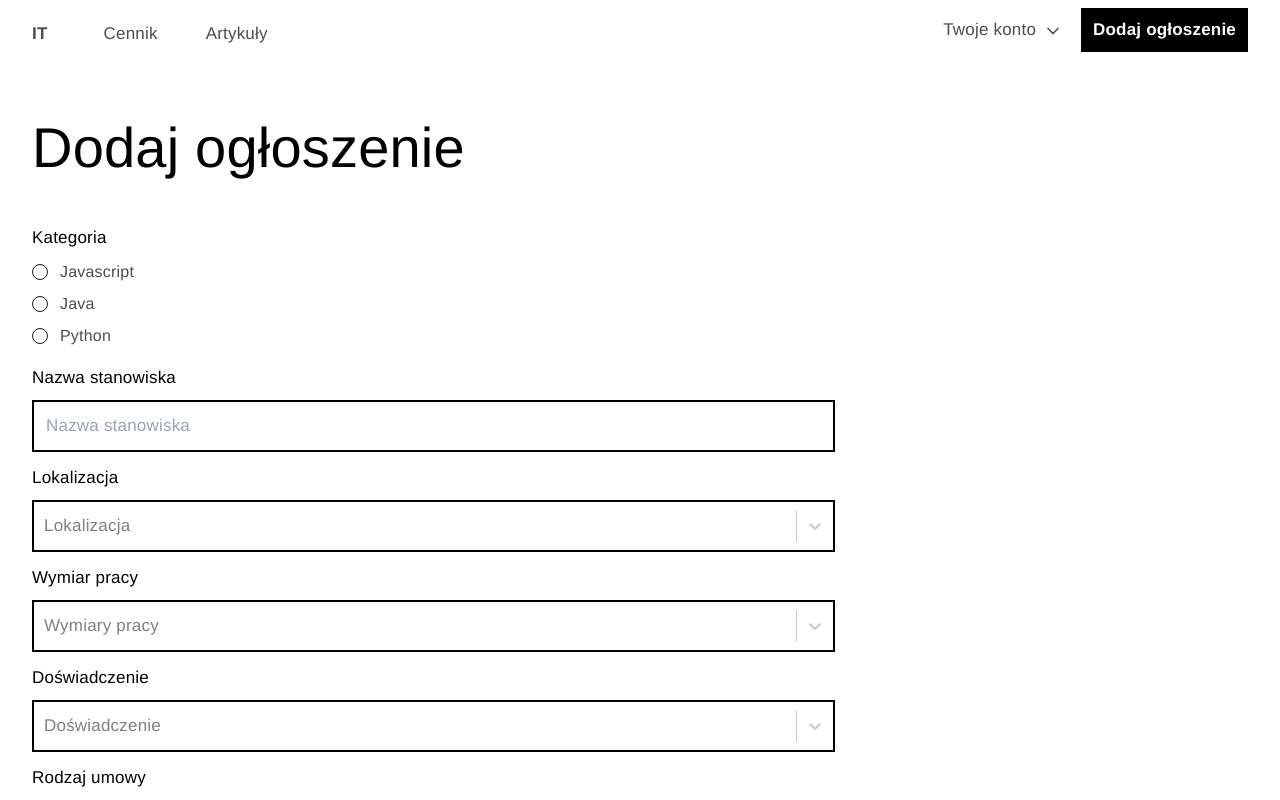
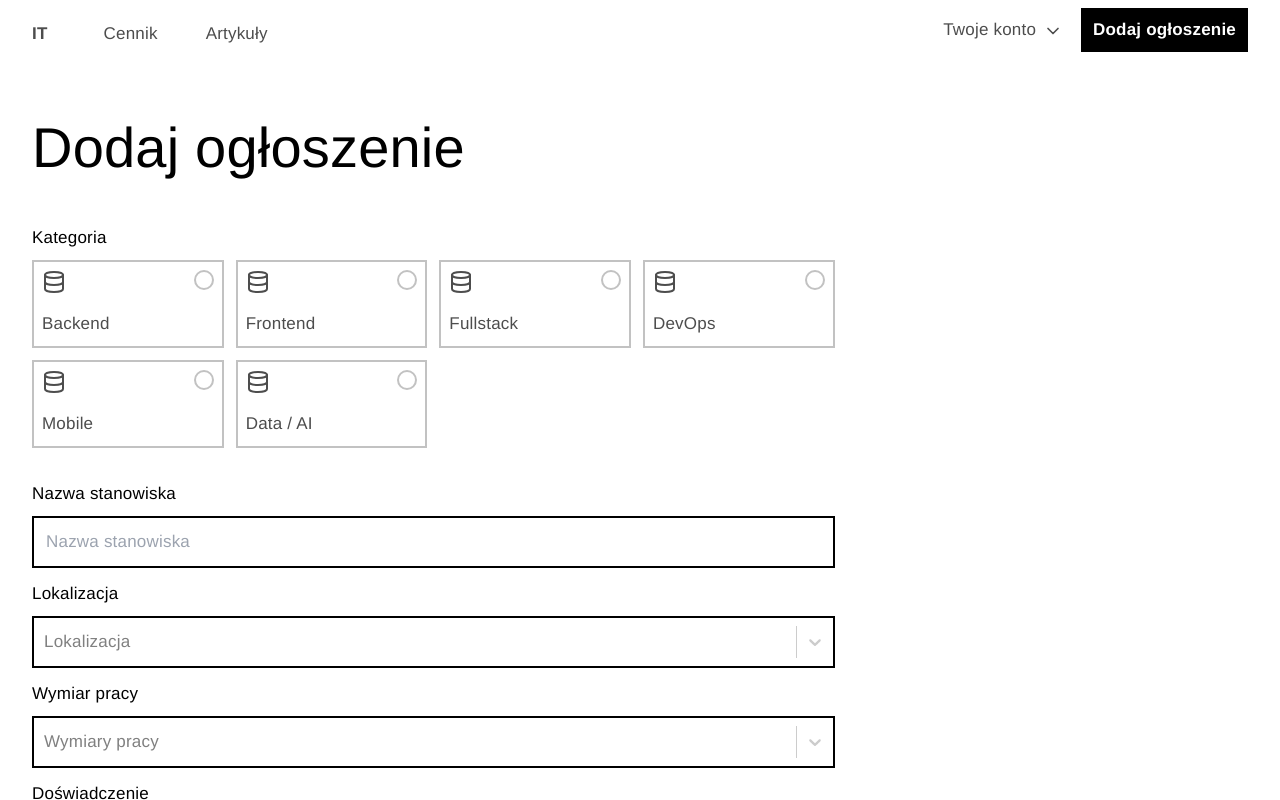
Before and after one commit to damiankomonski/nextjs-itjobs, a Next.js app: page /add-ad/1 in a window 1280 px wide. Shown: the top 800 px of the page. Built offline with nearby package versions, Linux system fonts and the light colour scheme.

Commit message:
custom checkboxes in Kategoria choose, add anouncement page

```diff
--- a/src/app/add-ad/1/page.tsx
+++ b/src/app/add-ad/1/page.tsx
@@ -6,8 +6,6 @@ import Select from "react-select";
 
 import Header from "@/components/Header";
 import { Input } from "@/components/ui/input";
-import { Label } from "@/components/ui/label";
-import { RadioGroup, RadioGroupItem } from "@/components/ui/radio-group";
 import { Checkbox } from "@/components/ui/checkbox"
 import {
     Field,
@@ -18,6 +16,15 @@ import {
     FieldSet,
 } from "@/components/ui/field"
 import Tiptap from "@/components/Tiptap";
+  import {
+    Tabs,
+    TabsContent,
+    TabsList,
+    TabsTrigger,
+  } from "@/components/ui/tabs";
+import { Database } from "lucide-react";
+import { cn } from "@/lib/utils";
+// import Tiptap from "@/components/Tiptap";
 
 type select_option = {
     value: string,
@@ -51,10 +58,20 @@ export default function AddAd1(){
         {value: "zdalnie", label: "Zdalnie"}
     ];
 
+    const category_options: { id: string; label: string }[] = [
+        { id: "backend", label: "Backend" },
+        { id: "frontend", label: "Frontend" },
+        { id: "fullstack", label: "Fullstack" },
+        { id: "devops", label: "DevOps" },
+        { id: "mobile", label: "Mobile" },
+        { id: "data", label: "Data / AI" },
+    ];
+
     const [currentPage, setCurrentPage] = useState<number>(0);
     const [editorContent, setEditorContent] = useState('');
     const [recruitmentSteps, setRecruitmentSteps] = useState<string[]>(['']);
     const [salaryValues, setSalaryValues] = useState([0, 50000]);
+    const [selectedCategory, setSelectedCategory] = useState<string>("");
 
     const handleEditorChange = (content: string) => {
         setEditorContent(content);
@@ -79,31 +96,56 @@ export default function AddAd1(){
                 <section>
                     <div className="container">
                         <div className="grid grid-cols-12 gap-x-6">
-                            <div className="col-span-full md:col-span-9 mb-4">
+                            <div className="col-span-full lg:col-span-8 mb-4">
                                 <h1 className="h2 mt-4">Dodaj ogłoszenie</h1>
                             </div>
 
-                            <div className="col-span-full md:col-span-8">
+                            <div className="col-span-full lg:col-span-8">
                                 <form action="">
                                     <div className="mb-4">
-                                        {/* <h2 className="h5">Kategoria</h2> */}
+                                        <p className="w-full mb-2 block text-black">Kategoria</p>
 
-                                        <div className="">
-                                            <label className="w-full mb-2 block text-black">Kategoria</label>
-                                            <RadioGroup defaultValue="option-one">
-                                                <div className="flex items-center gap-3">
-                                                    <RadioGroupItem value="javascript" id="javascript" />
-                                                    <Label htmlFor="javascript" className="text-base">Javascript</Label>
-                                                </div>
-                                                <div className="flex items-center gap-3">
-                                                    <RadioGroupItem value="java" id="java" />
-                                                    <Label htmlFor="java" className="text-base">Java</Label>
-                                                </div>
-                                                <div className="flex items-center gap-3">
-                                                    <RadioGroupItem value="python" id="python" />
-                                                    <Label htmlFor="python" className="text-base">Python</Label>
-                                                </div>
-                                            </RadioGroup>
+                                        <div
+                                            className="grid grid-cols-1 sm:grid-cols-3 md:grid-cols-4 gap-3 mb-8"
+                                            role="radiogroup"
+                                            aria-label="Kategoria"
+                                        >
+                                            {category_options.map(({ id, label }) => {
+                                                const selected = selectedCategory === id;
+                                                return (
+                                                    <div
+                                                        key={id}
+                                                        className={cn(
+                                                            "flex relative w-full items-center gap-3 border-2 border-grey-500 transition-colors",
+                                                            selected && "border-black"
+                                                        )}
+                                                    >
+                                                        <label
+                                                            htmlFor={`category-${id}`}
+                                                            className="block w-full hover:cursor-pointer"
+                                                        >
+
+                                                            <input
+                                                                type="radio"
+                                                                name="category"
+                                                                value={id}
+                                                                id={`category-${id}`}
+                                                                checked={selected}
+                                                                onChange={() => setSelectedCategory(id)}
+                                                                className={cn(
+                                                                    "h-4 w-4 shrink-0 cursor-pointer absolute top-2 right-2"
+                                                                )}
+                                                            />
+
+                                                            <div className="px-2 py-2">
+                                                                <Database className="w-6 h-6" />
+                                                            </div>
+
+                                                            <span className="py-2 px-2 block">{label}</span>
+                                                        </label>
+                                                    </div>
+                                                );
+                                            })}
                                         </div>
                                     </div>
 
@@ -217,9 +259,9 @@ export default function AddAd1(){
 
                                         <div className="mb-3">
                                             <label className="w-full mb-2 block text-black">Wynagrodzenie</label>
-                                            <input type="text" className="border border-2 border-black py-[.625rem] px-3 focus:outline-none focus:border-black" placeholder="Od" onChange={() => {}} />
+                                            <input type="text" className="border border-2 border-black py-[.625rem] px-3 focus:outline-none focus:border-black w-40" placeholder="Od" onChange={() => {}} />
                                             <span className="inline-block px-4">-</span>
-                                            <input type="text" className="border border-2 border-black py-[.625rem] px-3 focus:outline-none focus:border-black" placeholder="Do" onChange={() => {}} />
+                                            <input type="text" className="border border-2 border-black py-[.625rem] px-3 focus:outline-none focus:border-black w-40" placeholder="Do" onChange={() => {}} />
                                         </div>
 
                                         <div className="mb-3">
--- a/src/app/globals.scss
+++ b/src/app/globals.scss
@@ -280,40 +280,36 @@ ul{
     }
 }
 
-
-
-
-// Input
+// Input Radio
 input[type="radio"] {
   -webkit-appearance: none;
   appearance: none;
   background-color: #fff;
   margin: 0;
   font: inherit;
-  color: currentColor;
-  width: 1.15em;
-  height: 1.15em;
-  border: 0.15em solid currentColor;
-  border-radius: 50%;
-  transform: translateY(-0.075em);
+  width: 20px;
+  height: 20px;
+  border: 2px solid #C2C2C2;
+  border-radius: 100%;
   display: grid;
   place-content: center;
 }
 
-input[type="radio"]:focus {
-  outline: max(2px, 0.15em) solid currentColor;
-  outline-offset: max(2px, 0.15em);
+input[type="radio"]:checked {
+  border-color: #000;
+
+  &:before{
+    transform: scale(1);
+  }
 }
 
 input[type="radio"]::before {
   content: "";
-  width: 0.65em;
-  height: 0.65em;
+  width: 10px;
+  height: 10px;
   border-radius: 50%;
   transform: scale(0);
   transition: 120ms transform ease-in-out;
-  box-shadow: inset 1em 1em var(--form-control-color);
-  background-color: CanvasText;
 }
 
 input[type="radio"]:checked::before {
@@ -348,8 +344,6 @@ input[type="radio"]:checked::before {
   margin-top: 0;
   color: #333;
 }
-
-
 
 
 
```
Also changed, not shown: 1 other file (tests, documents, lock files or other folders).
